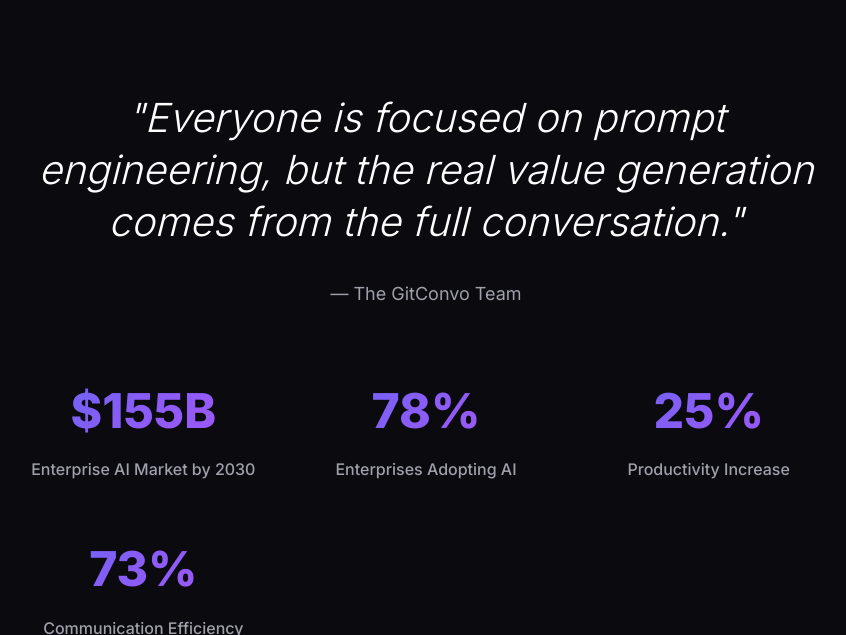
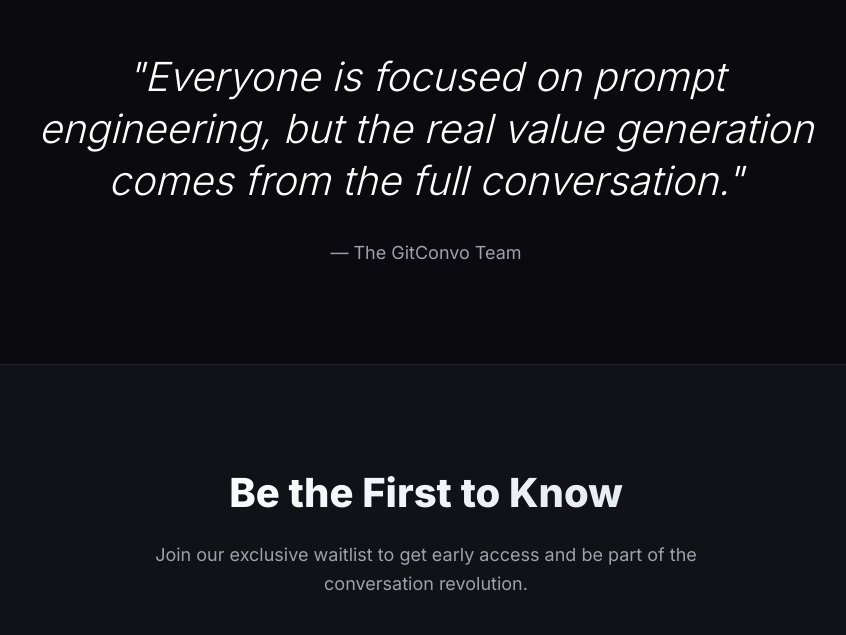
Before and after one commit to sutble/gitconvolandingpage, a website: page index.html in a window 1280 px wide. Shown: the part 2165-2800 px from the top of the page, without its empty margins (214-1060 px from the left). Drawn offline with nearby package versions, Linux system fonts and the light colour scheme.

Commit message:
updating the landing page

```diff
--- a/index.html
+++ b/index.html
@@ -135,7 +135,7 @@
             min-height: 100vh;
             display: flex;
             align-items: center;
-            padding-top: 6rem;
+            padding-top: 10rem;
             position: relative;
         }
 
@@ -350,7 +350,7 @@
 
         /* Vision Section */
         .vision {
-            padding: 8rem 0;
+            padding: 6rem 0;
             background: var(--primary-bg);
         }
 
@@ -372,34 +372,6 @@
         .vision-author {
             font-size: 1.125rem;
             color: var(--secondary-text);
-            margin-bottom: 3rem;
-        }
-
-        .vision-stats {
-            display: grid;
-            grid-template-columns: repeat(auto-fit, minmax(200px, 1fr));
-            gap: 3rem;
-            margin-top: 4rem;
-        }
-
-        .stat-item {
-            text-align: center;
-        }
-
-        .stat-number {
-            font-size: 3rem;
-            font-weight: 800;
-            background: var(--gradient-primary);
-            -webkit-background-clip: text;
-            -webkit-text-fill-color: transparent;
-            background-clip: text;
-            margin-bottom: 0.5rem;
-        }
-
-        .stat-label {
-            font-size: 1rem;
-            color: var(--secondary-text);
-            font-weight: 500;
         }
 
         /* Notify Section */
@@ -495,6 +467,10 @@
                 padding: 0 1rem;
             }
 
+            .hero {
+                padding-top: 8rem;
+            }
+
             .hero-title {
                 font-size: 3rem;
             }
@@ -507,10 +483,6 @@
                 grid-template-columns: 1fr;
             }
 
-            .vision-stats {
-                grid-template-columns: repeat(2, 1fr);
-            }
-
             .email-form {
                 flex-direction: column;
             }
@@ -518,6 +490,10 @@
             .nav-content {
                 flex-direction: column;
                 gap: 1rem;
+            }
+
+            .vision-quote {
+                font-size: 2rem;
             }
         }
     </style>
@@ -542,10 +518,6 @@
     <section class="hero">
         <div class="container">
             <div class="hero-content">
-                <div class="hero-badge">
-                    <span>🚀</span>
-                    Revolutionizing AI Conversations
-                </div>
                 <h1 class="hero-title">Convos are the New Code</h1>
                 <p class="hero-subtitle">
                     The first version control system for AI conversations. Treat each prompt and response as a commit, with branching, merging, and collaboration built for the AI era.
@@ -641,25 +613,6 @@
                     "Everyone is focused on prompt engineering, but the real value generation comes from the full conversation."
                 </blockquote>
                 <p class="vision-author">— The GitConvo Team</p>
-
-                <div class="vision-stats">
-                    <div class="stat-item">
-                        <div class="stat-number">$155B</div>
-                        <div class="stat-label">Enterprise AI Market by 2030</div>
-                    </div>
-                    <div class="stat-item">
-                        <div class="stat-number">78%</div>
-                        <div class="stat-label">Enterprises Adopting AI</div>
-                    </div>
-                    <div class="stat-item">
-                        <div class="stat-number">25%</div>
-                        <div class="stat-label">Productivity Increase</div>
-                    </div>
-                    <div class="stat-item">
-                        <div class="stat-number">73%</div>
-                        <div class="stat-label">Communication Efficiency</div>
-                    </div>
-                </div>
             </div>
         </div>
     </section>
@@ -785,7 +738,7 @@
         }, observerOptions);
 
         // Observe elements for animation
-        document.querySelectorAll('.feature-card, .stat-item').forEach(el => {
+        document.querySelectorAll('.feature-card').forEach(el => {
             el.style.opacity = '0';
             el.style.transform = 'translateY(20px)';
             el.style.transition = 'all 0.6s cubic-bezier(0.4, 0, 0.2, 1)';
```
Also changed, not shown: package.json (added, +14 -0 lines), 1 other file.
